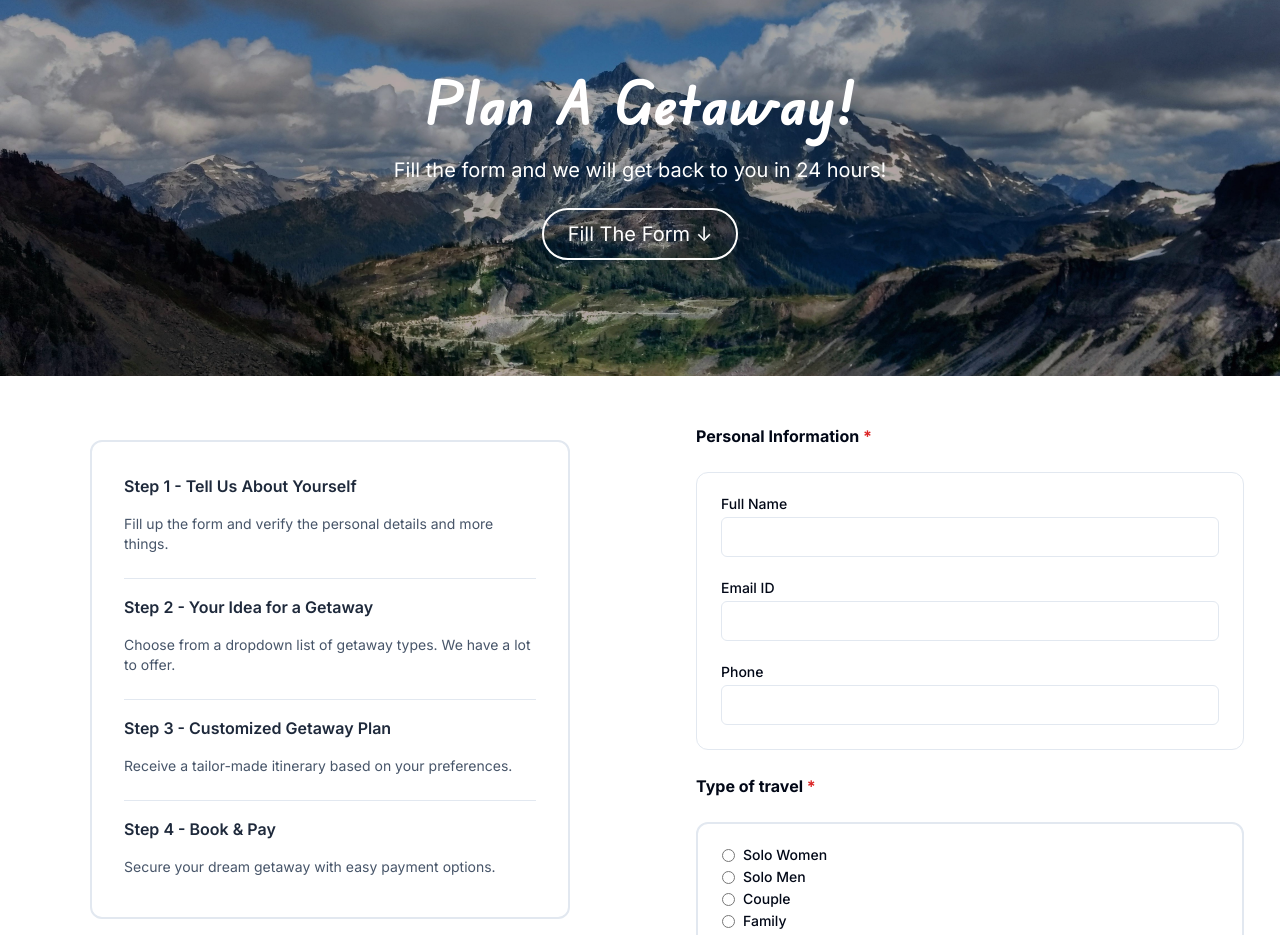
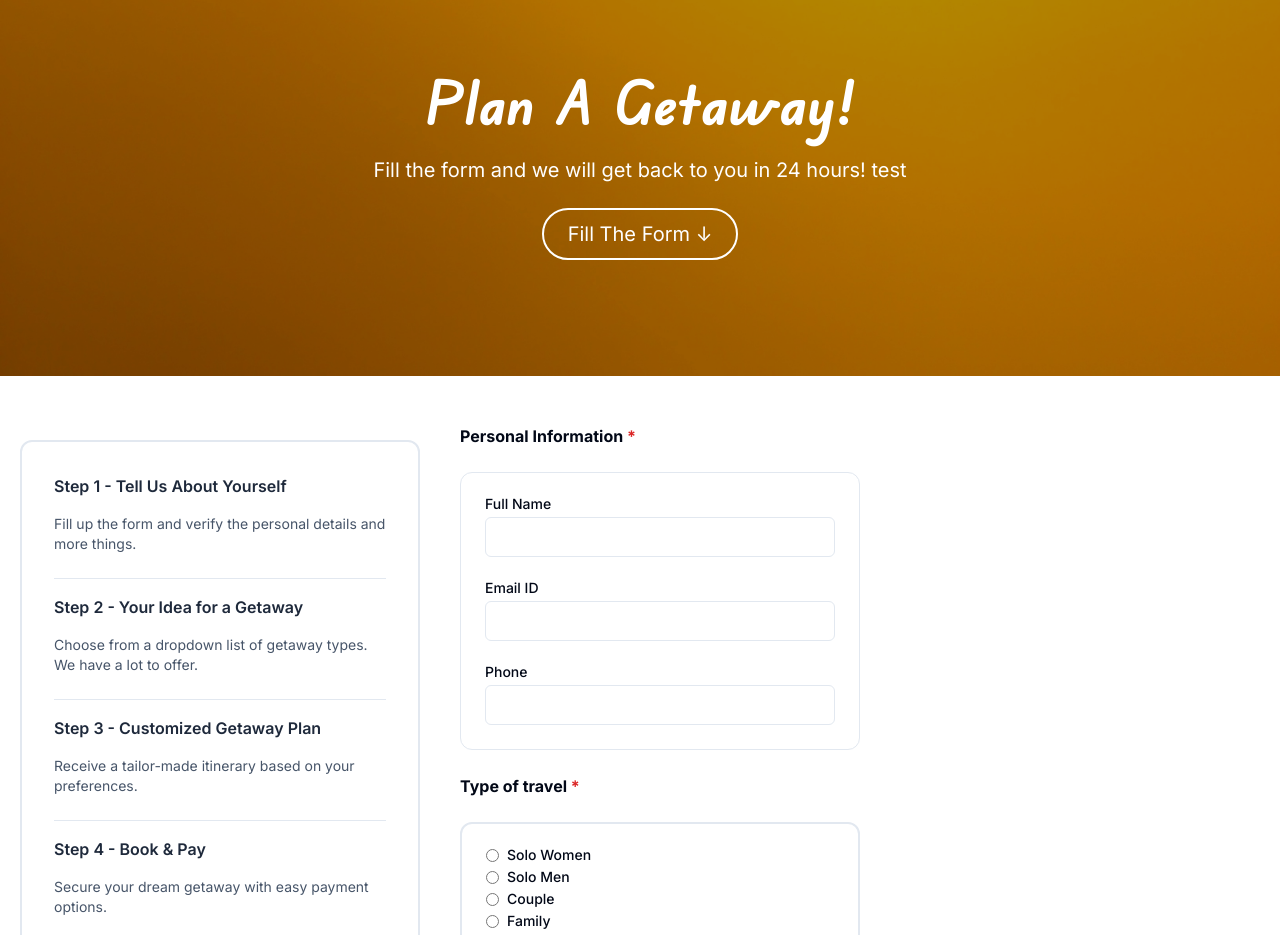
Before and after one commit to hkashyap-developer/credit-samdhan, a Next.js app: page /new-lead in a window 1280 px wide. Shown: the part 124-1059 px from the top of the page. Built offline with nearby package versions, Linux system fonts and the light colour scheme.

Commit message:
changes
changes

```diff
--- a/src/app/new-lead/page.tsx
+++ b/src/app/new-lead/page.tsx
@@ -25,9 +25,9 @@ const PlanATrip = () => {
     <>
 
       <InnerHeroOne
-        bgImgUrl="/global/banners/blog-main-final.jpg"
+        bgImgUrl="/global/banners/orange-gradient.jpg"
         title="Plan A Getaway!"
-        subtitle="Fill the form and we will get back to you in 24 hours!"
+        subtitle="Fill the form and we will get back to you in 24 hours! test"
         ctaText="Fill The Form"
       />
 
@@ -57,7 +57,7 @@ const PlanATrip = () => {
 
 
 
-        <div className="flex flex-1 max-w-[620px] w-full hidden 2xl:block">
+        <div className="flex flex-1 max-w-[620px] w-full  2xl:block">
 
 
         </div>
--- a/src/components/custom/Global/InnerHeroOne.tsx
+++ b/src/components/custom/Global/InnerHeroOne.tsx
@@ -11,7 +11,7 @@ const InnerHeroOne = (props:any) => {
 
         <Image
 
-        src="/global/banners/contact-5.jpg" alt="" width="1920" height="600"
+        src={props.bgImgUrl} alt="" width="1920" height="600"
         className="h-full absolute object-cover max-h-[380px] md:max-h-[420px] xl:max-h-[420px] z-[-1]"
         />
 
```
